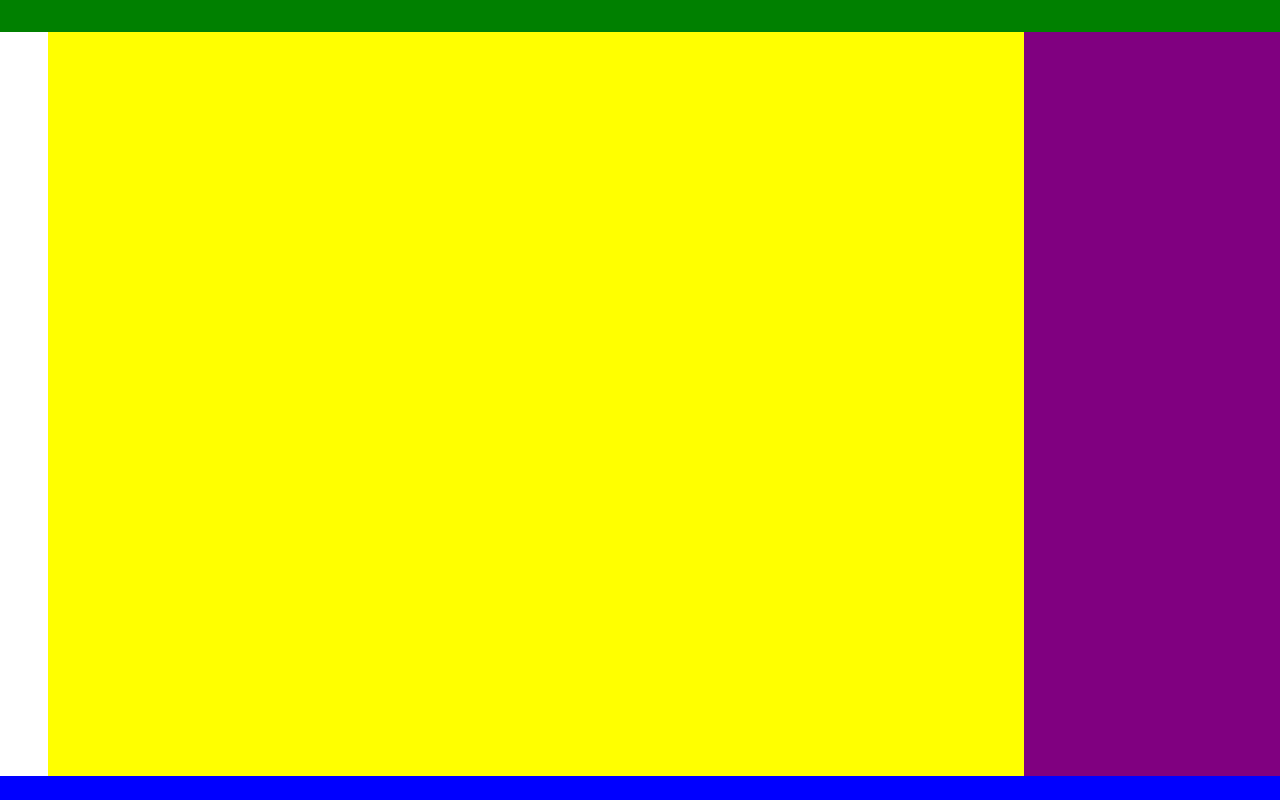
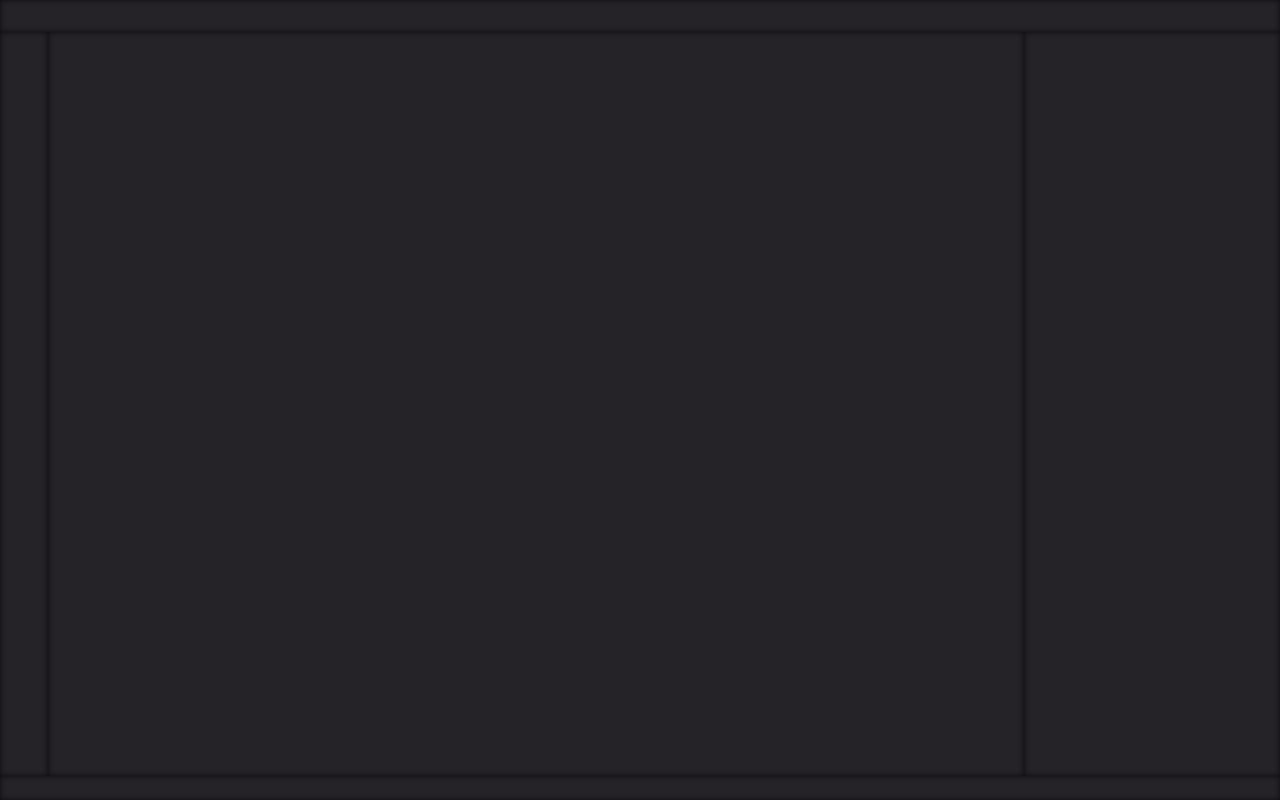
Before and after one commit to ryan-kustaborder/fotoshop-js, a React (Create React App) app in the folder fotoshop-js-app/: page / in a window 1280 px wide. Built offline with nearby package versions, Linux system fonts and the light colour scheme.

Commit message:
top level contianner style

```diff
--- a/fotoshop-js-app/src/index.scss
+++ b/fotoshop-js-app/src/index.scss
@@ -11,44 +11,35 @@
 }
 
 .App {
-    background-color: red;
-
     display: flex;
     flex-wrap: wrap;
 
-    width: 100vw;
-    height: 100vh;
+    // Style all top level containers
+    & > div {
+        background-color: rgb(37, 35, 40);
+        box-shadow: inset 0px 0px 5px 1px rgba(0, 0, 0, 0.55);
+    }
 }
 
 #header {
-    background-color: green;
-    width: 100%;
     height: var(--header-height);
-
     flex: 0 0 100%;
 }
 
 #footer {
-    background-color: blue;
-
     flex: 0 0 100%;
     height: var(--footer-height);
 }
 
 #sidebar {
-    background-color: white;
     width: var(--sidebar-width);
 }
 
 #display {
-    background-color: yellow;
-    width: 48px;
-
     flex-grow: 2;
     height: calc(100vh - var(--header-height) - var(--footer-height));
 }
 
 #details {
-    background-color: purple;
     width: var(--details-width);
 }
```
